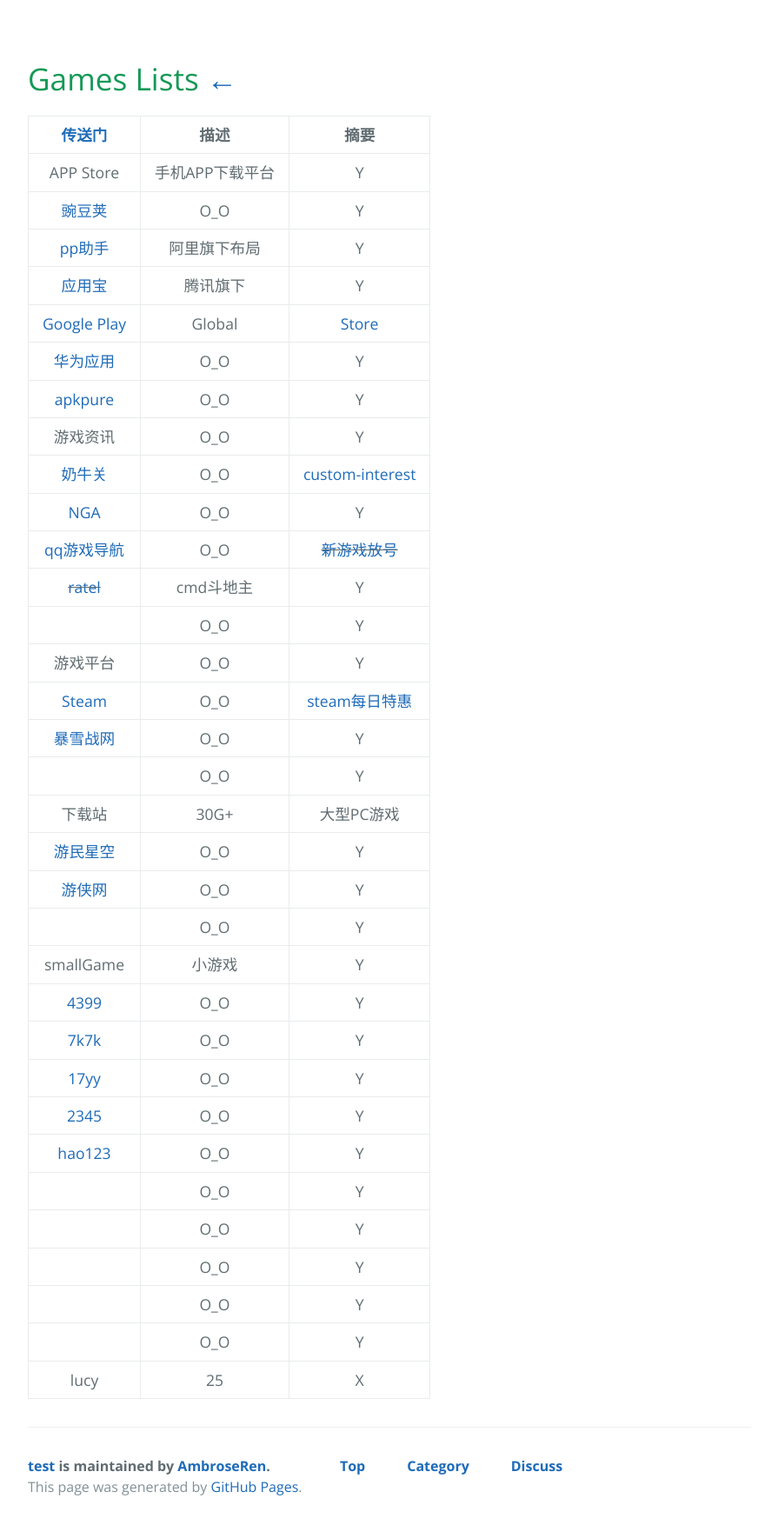
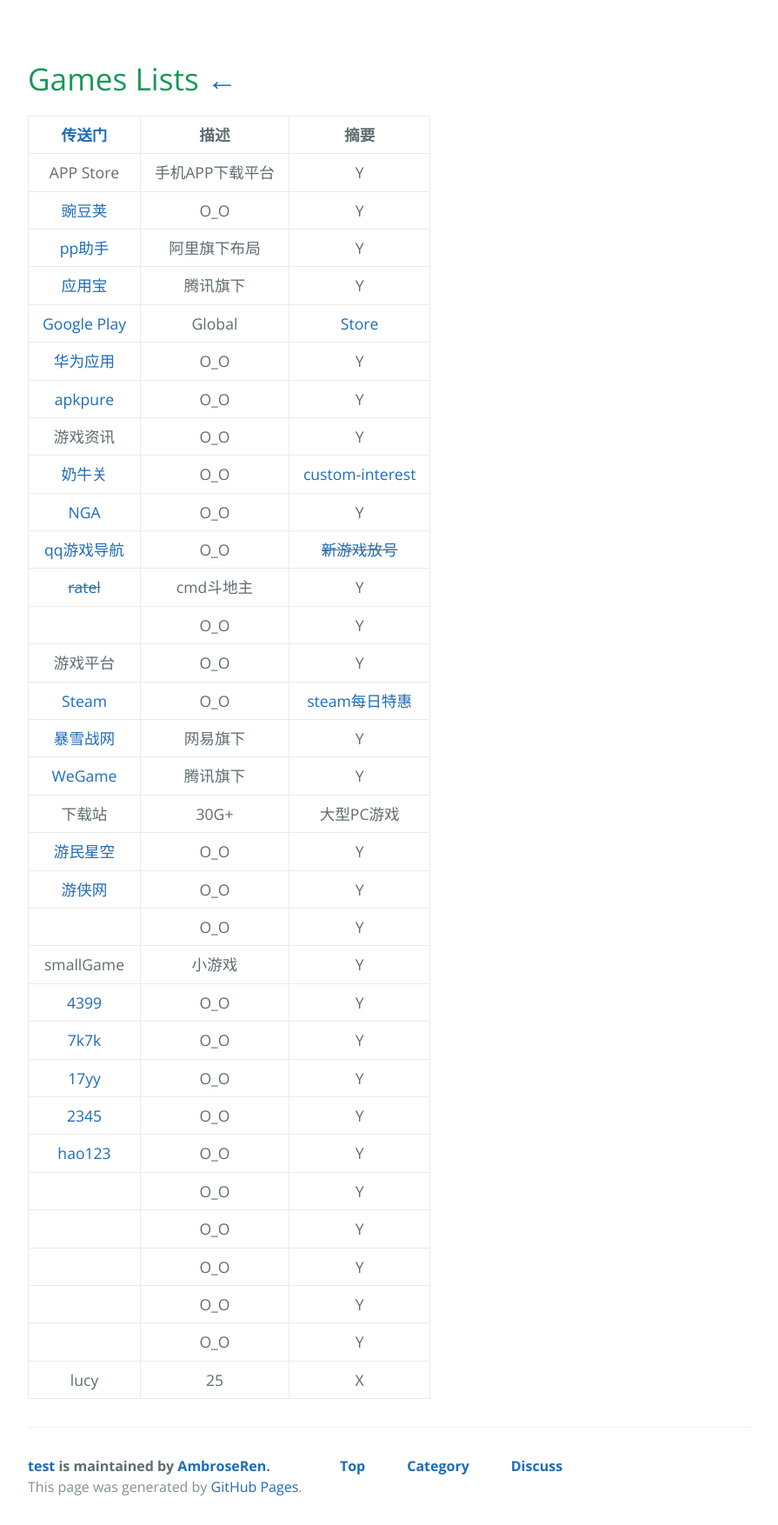
Before and after one commit to AmbroseRen/test, a Jekyll site: the page built from Art/Games/index.md, in a window 1280 px wide. Shown: the whole page at 87% size, without its empty margins (128-1023 px from the left). Built offline with Jekyll 4.4.1, drawn with Linux system fonts in a browser that asks for light colours; nearby versions of some CDN libraries; our own code applies the rules of GitHub Pages for plain Markdown files; library files that are not in the unit come from our copies; the repository's description, which GitHub fills in, is left out.

Commit message:
Update index.md

```diff
--- a/Art/Games/index.md
+++ b/Art/Games/index.md
@@ -39,8 +39,8 @@
 | []() | O_O | Y |
 | 游戏平台 | O_O | Y |
 | [Steam](https://store.steampowered.com/about/) | O_O | [steam每日特惠](https://www.newyx.net/news/steammrth/) |
-| [暴雪战网](https://account.battlenet.com.cn/overview) | O_O | Y |
-| []() | O_O | Y |
+| [暴雪战网](https://account.battlenet.com.cn/overview) | 网易旗下 | Y |
+| [WeGame](https://www.wegame.com.cn/) | 腾讯旗下 | Y |
 | 下载站 | 30G+ | 大型PC游戏 |
 | [游民星空](https://www.gamersky.com/) | O_O | Y |
 | [游侠网](https://www.ali213.net/) | O_O | Y |
```
